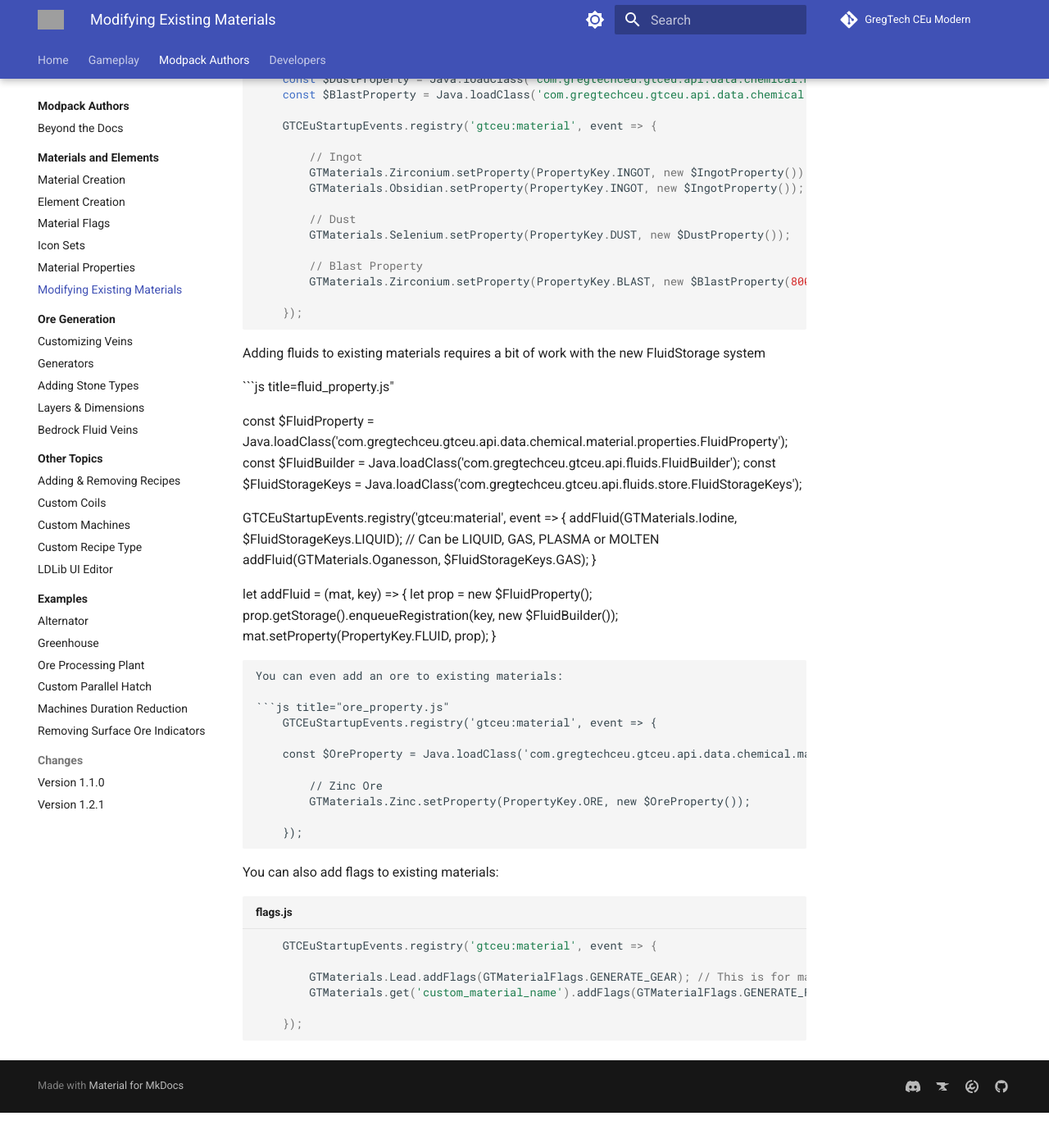
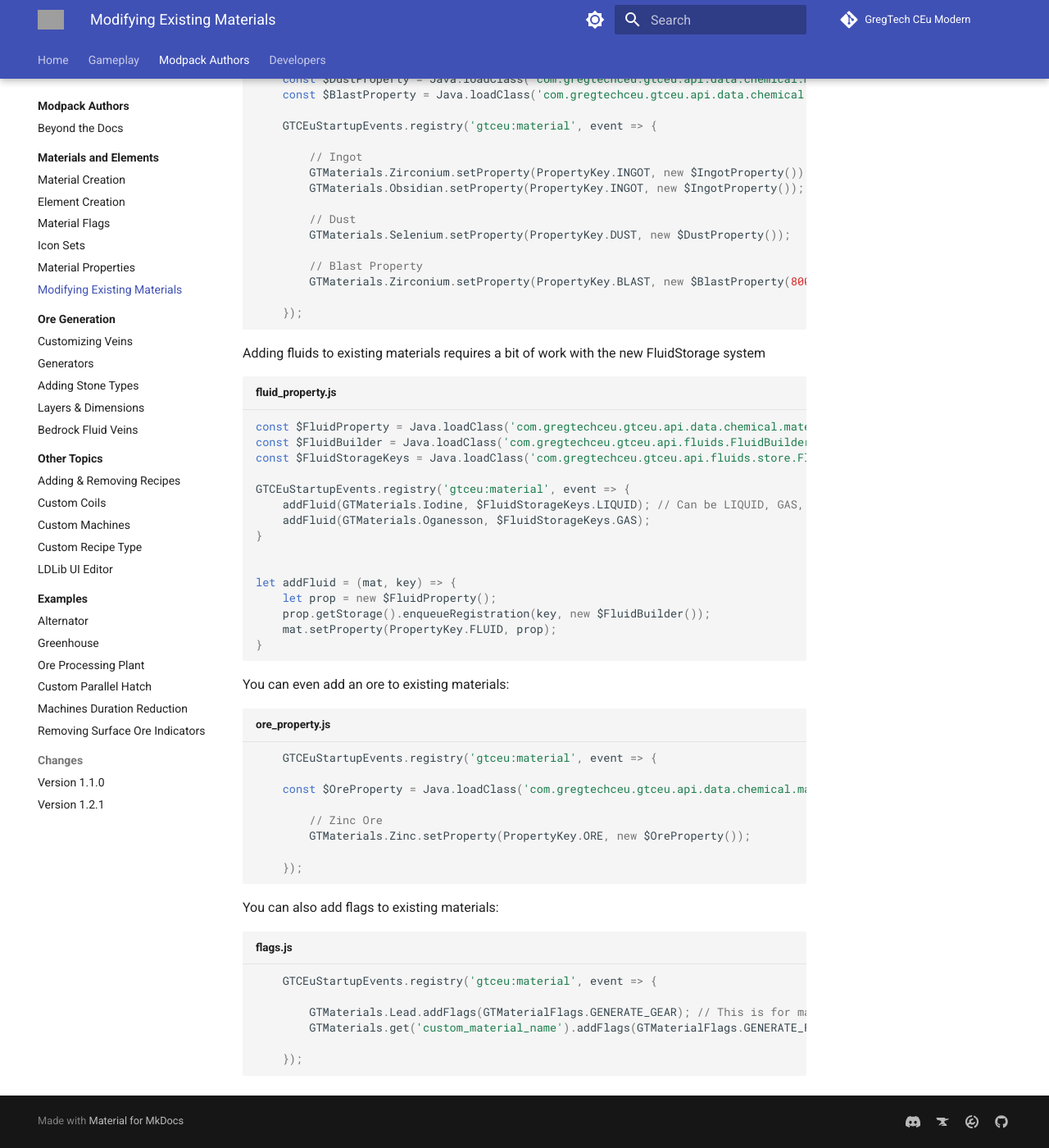
Before and after one commit to GregTechCEu/gtceu-modern-docs, an MkDocs documentation site: the page built from docs/Modpacks/Materials-and-Elements/Modifying-Existing-Materials.md, in a window 1280 px wide and 1400 px high, scrolled down 304 px. Shown: the whole window at 82% size. Built offline with MkDocs 1.6.1 and Material for MkDocs 9.7.7, drawn with Linux system fonts in a browser that asks for light colours; comment, search, counter and statistics services are not loaded; before the commit the page ends 1661 px from its top, so only the background shows below that; grey boxes are pictures that could not be loaded.

Commit message:
Fix borked title

````diff
--- a/docs/Modpacks/Materials-and-Elements/Modifying-Existing-Materials.md
+++ b/docs/Modpacks/Materials-and-Elements/Modifying-Existing-Materials.md
@@ -29,7 +29,7 @@ All periodic table elements are present in GT, but some of them don't have any p
 
 Adding fluids to existing materials requires a bit of work with the new FluidStorage system
 
-```js title=fluid_property.js"
+```js title="fluid_property.js"
 
 const $FluidProperty = Java.loadClass('com.gregtechceu.gtceu.api.data.chemical.material.properties.FluidProperty');
 const $FluidBuilder = Java.loadClass('com.gregtechceu.gtceu.api.fluids.FluidBuilder');
````
